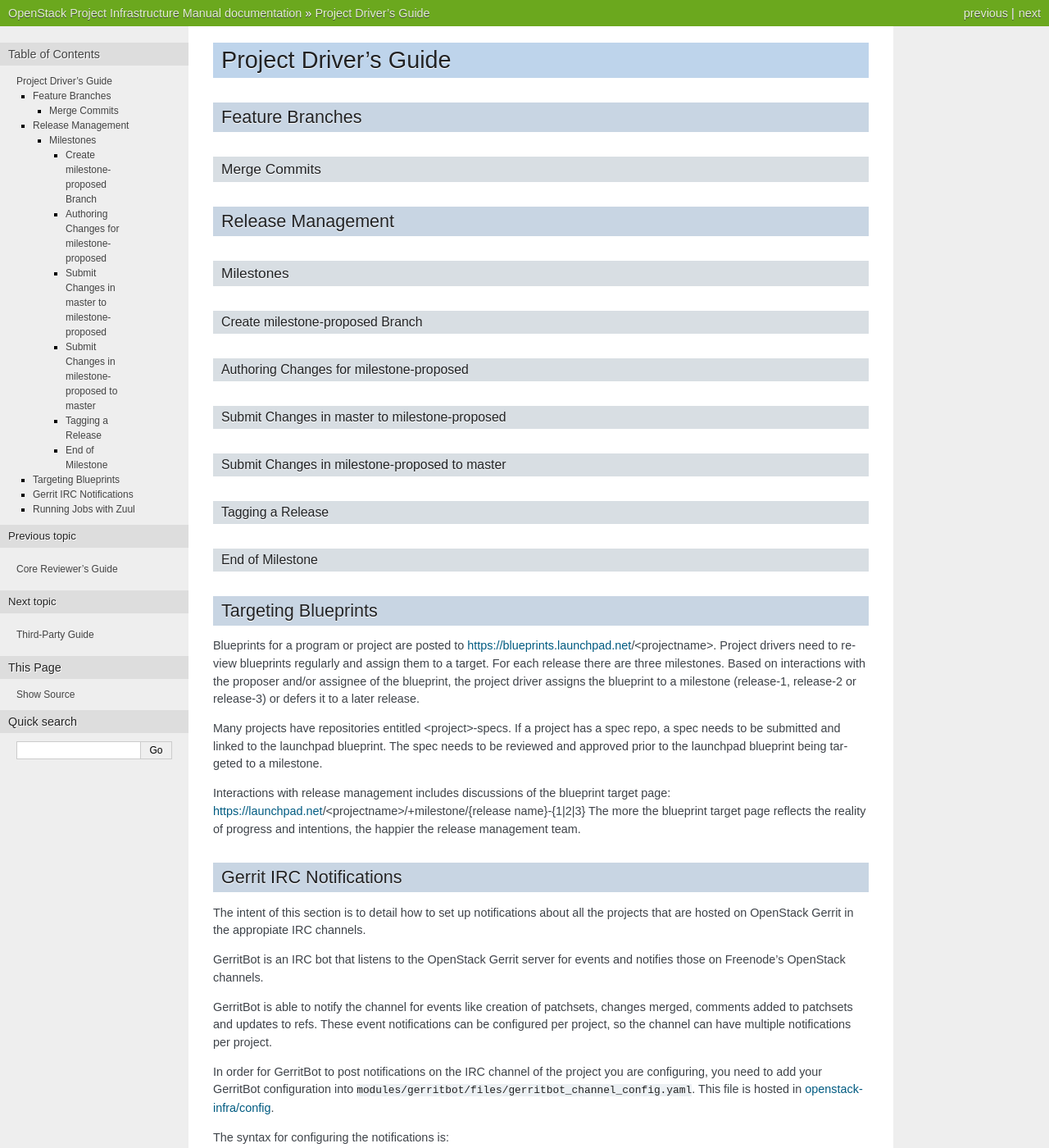
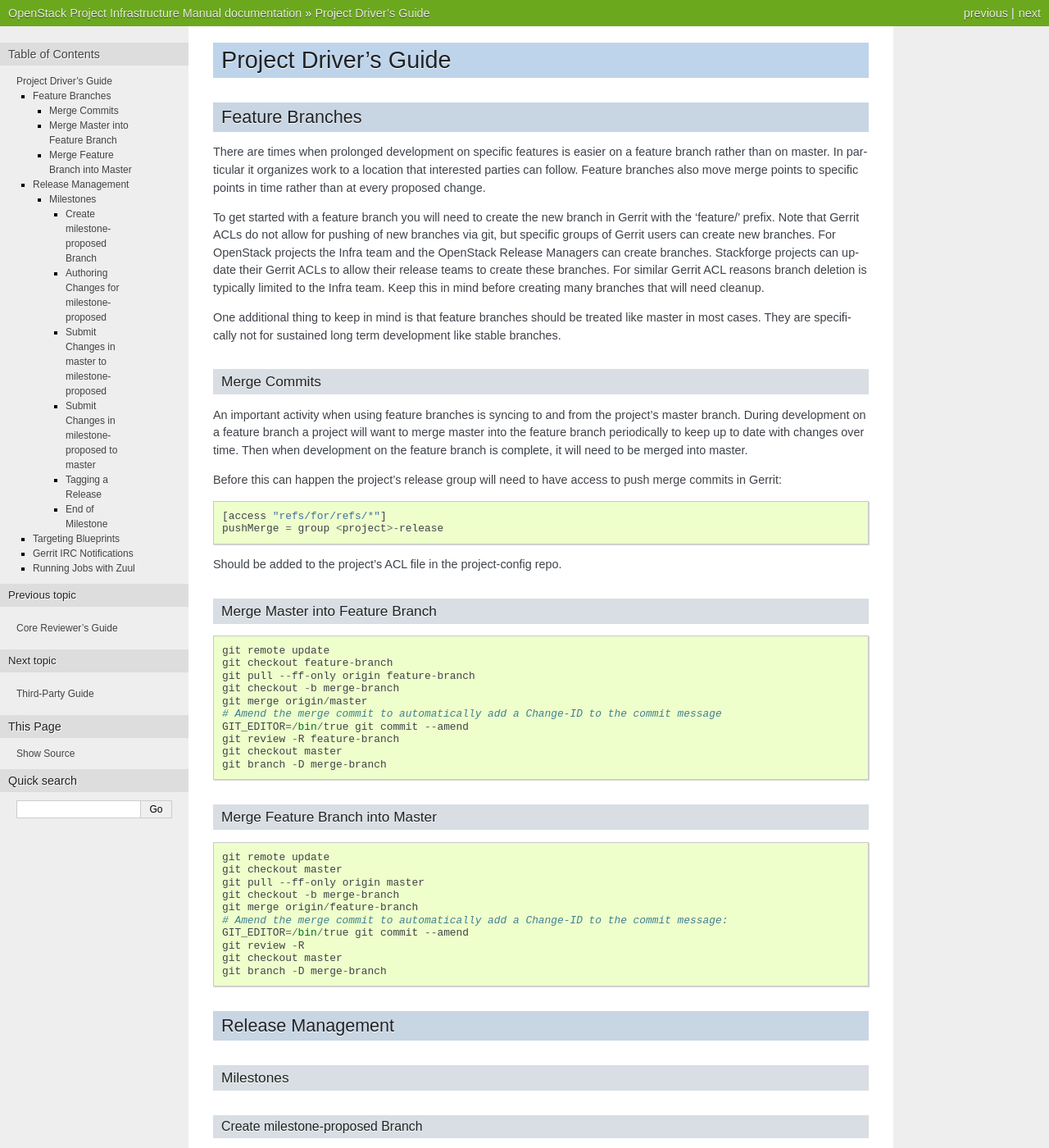
Before and after one commit to openstack-archive/infra-manual, a Sphinx documentation site: the page built from doc/source/drivers.rst, in a window 1280 px wide and 1400 px high. Shown: the whole window at 82% size. Built offline with Sphinx 7.4.7, drawn with Linux system fonts in a browser that asks for light colours.

Commit message:
Document the management of feature branches
Project "drivers" need to know how to manage feature branches. Document
the processes used here.

Change-Id: Ie811112be6b96559f32f700f4e80914e45ced596

```diff
--- a/doc/source/drivers.rst
+++ b/doc/source/drivers.rst
@@ -8,8 +8,74 @@
 Feature Branches
 ================
 
+There are times when prolonged development on specific features is easier
+on a feature branch rather than on master. In particular it organizes
+work to a location that interested parties can follow. Feature branches
+also move merge points to specific points in time rather than at every
+proposed change.
+
+To get started with a feature branch you will need to create the new
+branch in Gerrit with the 'feature/' prefix. Note that Gerrit ACLs do
+not allow for pushing of new branches via git, but specific groups of
+Gerrit users can create new branches. For OpenStack projects the Infra
+team and the OpenStack Release Managers can create branches. Stackforge
+projects can update their Gerrit ACLs to allow their release teams to
+create these branches. For similar Gerrit ACL reasons branch deletion
+is typically limited to the Infra team. Keep this in mind before
+creating many branches that will need cleanup.
+
+One additional thing to keep in mind is that feature branches should be
+treated like master in most cases. They are specifically not for sustained
+long term development like stable branches.
+
 Merge Commits
 -------------
+
+An important activity when using feature branches is syncing to and from
+the project's master branch. During development on a feature branch a
+project will want to merge master into the feature branch periodically
+to keep up to date with changes over time. Then when development on the
+feature branch is complete, it will need to be merged into master.
+
+Before this can happen the project's release group will need to have
+access to push merge commits in Gerrit::
+
+  [access "refs/for/refs/*"]
+  pushMerge = group <project>-release
+
+Should be added to the project's ACL file in the project-config repo.
+
+Merge Master into Feature Branch
+--------------------------------
+
+::
+
+  git remote update
+  git checkout feature-branch
+  git pull --ff-only origin feature-branch
+  git checkout -b merge-branch
+  git merge origin/master
+  # Amend the merge commit to automatically add a Change-ID to the commit message
+  GIT_EDITOR=/bin/true git commit --amend
+  git review -R feature-branch
+  git checkout master
+  git branch -D merge-branch
+
+Merge Feature Branch into Master
+--------------------------------
+
+::
+
+  git remote update
+  git checkout master
+  git pull --ff-only origin master
+  git checkout -b merge-branch
+  git merge origin/feature-branch
+  # Amend the merge commit to automatically add a Change-ID to the commit message:
+  GIT_EDITOR=/bin/true git commit --amend
+  git review -R
+  git checkout master
+  git branch -D merge-branch
 
 Release Management
 ==================
```
